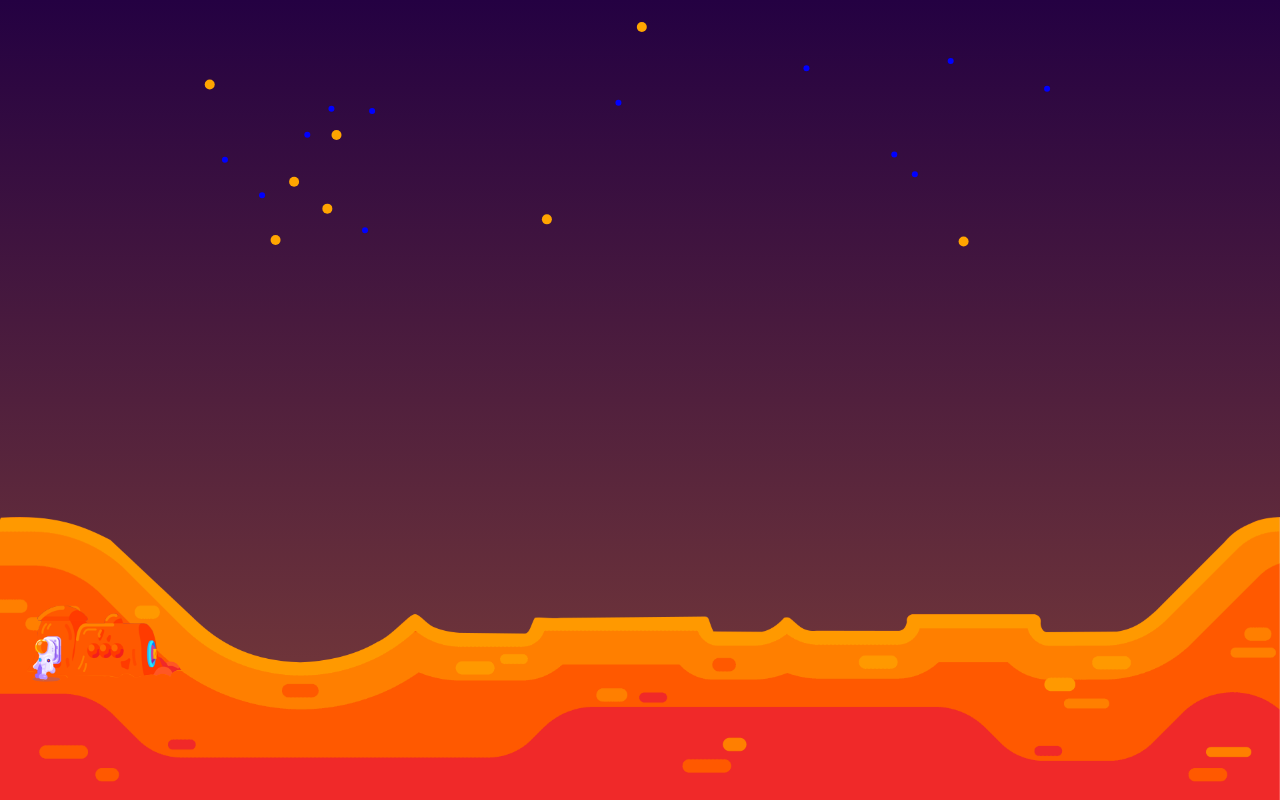
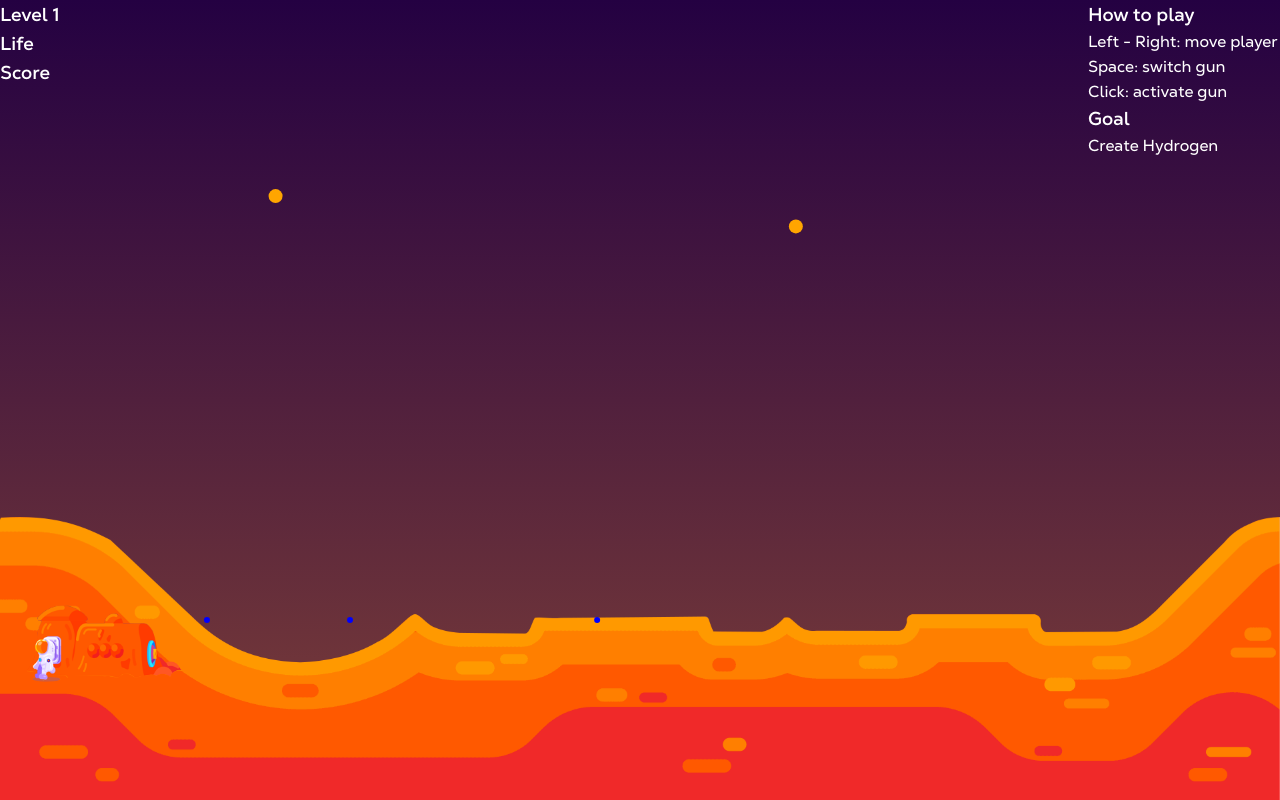
Before and after one commit to LoicTramis/matter-game-project, a plain HTML site: page index.html in a window 1280 px wide. Both pictures are taken after a click on the button "START". Drawn offline with Linux system fonts and the light colour scheme.

Commit message:
Add: Level 1

```diff
--- a/index.html
+++ b/index.html
@@ -11,21 +11,36 @@
 <body>
     <section id="start-screen">
         <article>
-            <h3>Welcome to the <span class="heavy">matter game</span></h3>
+            <h2>Welcome to the <span class="heavy">matter game</span></h2>
             <p>You arrived on Mars but you need water to survive.</p>
-            <p>Start <span class="bold">combining elementary particle</span> to create <span class="bold">water</span> and thrive on this planet!</p>
+            <p>Start <span class="bold">combining elementary particle</span> to create <span class="bold">water</span>
+                and thrive on this planet!</p>
             <button id="start-button">Start</button>
         </article>
     </section>
     <section id="game-screen">
-        <div id="status"></div>
+        <div id="status">
+            <h3 id="status-level"></h3>
+            <h3 id="status-life">Life</h3>
+            <h3 id="status-score">Score</h3>
+        </div>
         <canvas tabindex='1' id="game"></canvas>
-        <div id="app"></div>
+        <div id="rules">
+            <h3>How to play</h3>
+            <ul>
+                <li>Left - Right: move player </li>
+                <li>Space: switch gun</li>
+                <li>Click: activate gun</li>
+            </ul>
+            <h3>Goal</h3>
+            <p id="rules-goal"></p>
+        </div>
     </section>
     <div id="stuff"></div>
 
     <script src="./src/Particle.js"></script>
     <script src="./src/Electron.js"></script>
+    <script src="./src/Neutron.js"></script>
     <script src="./src/Proton.js"></script>
     <script src="./src/Player.js"></script>
     <script src="./src/Game.js"></script>
--- a/src/Game.js
+++ b/src/Game.js
@@ -116,26 +116,8 @@ class Game {
                 this.laser.moveTo(this.canvasElement.width / 2 - 2.5, this.canvasElement.height - 75);
                 this.ctx.lineWidth = 1;
                 this.laser.lineTo(
-          this.#toBorder(
-            this.canvasElement.width / 2 - 2.5,
-            this.canvasElement.height - 75,
-            mouseX,
-            mouseY,
-            0,
-            0,
-            this.canvasElement.width,
-            this.canvasElement.height
-          ).x,
-          this.#toBorder(
-            this.canvasElement.width / 2 - 2.5,
-            this.canvasElement.height - 75,
-            mouseX,
-            mouseY,
-            0,
-            0,
-            this.canvasElement.width,
-            this.canvasElement.height
-          ).y
+                    this.#toBorder(this.canvasElement.width / 2 - 2.5, this.canvasElement.height - 75, mouseX, mouseY, 0, 0, this.canvasElement.width, this.canvasElement.height).x,
+                    this.#toBorder(this.canvasElement.width / 2 - 2.5, this.canvasElement.height - 75, mouseX, mouseY, 0, 0, this.canvasElement.width, this.canvasElement.height).y
                 );
 
                 /* ------- COLOR --------- */
@@ -156,15 +138,21 @@ class Game {
         }
     }
 
-  generateParticles() {
-    for (let index = 0; index < 20; index++) {
-      this.particles.push(this.#randomParticle());
+    generateParticles(level) {
+        for (let index = 0; index < level.nbOfProtons; index++) {
+            this.particles.push(this.#randomParticle(false, "Proton"));
+        }
+        for (let index = 0; index < level.nbOfElectrons; index++) {
+            this.particles.push(this.#randomParticle(false, "Electron"));
         }
     }
 
     moveParticles() {
         this.particles.forEach((particle) => {
             particle.moveAround(this.canvasElement.width, this.canvasElement.height);
+            if (particle.constructor.name === "Electron" && !particle.isThrown) {
+                particle.drop();
+            }
         });
         this.particles = this.particles.filter((particle) => particle.y > -100);
     }
@@ -178,8 +166,9 @@ class Game {
                     // gravityGun.cooldown()
                 }
             } else if (particle.isInShooter) {
+                console.log("in shooter");
                 particle.x = this.canvasElement.width / 2 - 2.5;
-        particle.y = this.canvasElement.height - 25;
+                particle.y = this.canvasElement.height - 75;
                 const angle = (Math.atan2(mouseY - this.canvasElement.height - 25, mouseX - this.canvasElement.width / 2 - 2.5) * 180) / Math.PI;
                 // console.log(angle);
                 player.throwParticle(angle);
@@ -216,14 +205,12 @@ class Game {
                 if (particle1 !== particle2 && (particle1.isThrown || particle2.isThrown) && particle1.isParticleClose(particle2)) {
                     // This is working
                     if (particle1.constructor.name === "Electron" && particle2.constructor.name === "Proton") {
-            console.log("Electron close to Proton");
                         particle1.combine(particle1, particle2);
                         break particles;
                     }
                     // ! This is not working
                     // Bring the proton
                     if (particle1.constructor.name === "Proton" && particle2.constructor.name === "Electron") {
-            console.log("Proton close to Electron");
                         particle2.combine(particle2, particle1);
                         break particles;
                     }
@@ -278,10 +265,19 @@ class Game {
     /**
      * Generate a random particle
      */
-  #randomParticle() {
+    #randomParticle(isRandom, particle = "Proton") {
         let randomX = 10 + Math.random() * (this.canvasElement.width - 10);
         let randomY = 10 + Math.random() * (this.canvasElement.height - this.canvasElement.height * (3 / 5));
+
+        if (isRandom) {
             return Math.random() > 0.5 ? new Proton(randomX, randomY, "orange") : new Electron(randomX, randomY, "blue");
+        } else if (particle === "Proton") {
+            return new Proton(randomX, randomY, "orange");
+        } else if (particle === "Electron") {
+            return new Electron(randomX, randomY, "blue");
+        } else if (particle === "Neutron") {
+            return new Neutron(randomX, randomY, "white");
+        }
     }
 
     #drawParticle(particle, x, y) {
@@ -291,7 +287,7 @@ class Game {
         if (particle.constructor.name === "Electron") {
             this.ctx.arc(px, py, 3, 0, Math.PI * 2, true);
         } else {
-      this.ctx.arc(px, py, 5, 0, Math.PI * 2, true);
+            this.ctx.arc(px, py, 7, 0, Math.PI * 2, true);
         }
         this.ctx.closePath();
         this.ctx.fillStyle = particle.color; // particle.color
--- /dev/null
+++ b/src/Neutron.js
@@ -0,0 +1,5 @@
+class Neutron extends Particle {
+    constructor(x, y, color) {
+        super(x, y, null, null, null, null, color);
+    }
+}
--- a/src/Particle.js
+++ b/src/Particle.js
@@ -67,7 +67,6 @@ class Particle {
         this.isThrown = false;
         this.isRotating = false;
         this.hasChangedDir = false;
-
 
         this.color = color;
         this.originalSize = size;
@@ -147,16 +146,17 @@ class Particle {
         this.isGrounded = false;
         this.isInInventory = false;
         this.isInShooter = false;
+        console.log(this.particle);
     }
+
     drop() {
         this.isCaptured = true;
     }
 
     combine(particle1, particle2) {
         if (particle1.constructor.name === "Proton " && particle2.isThrown) {
-      console.log("yeap proton here")
-      particle1.vx = 0
-      particle1.vy = 0
+            particle1.vx = 0;
+            particle1.vy = 0;
         }
         this.theta += 0.1;
 
--- a/src/Player.js
+++ b/src/Player.js
@@ -23,8 +23,11 @@ class Player {
         }
         this.inventory.push(particle);
         this.inventory.at(-1).isInShooter = true; */
+        if (this.particle === null) {
             this.particle = particle;
             this.particle.isInShooter = true;
+            console.log(this.particle);
+        }
     }
 
     throwParticle(angle) {
@@ -32,6 +35,7 @@ class Player {
             return;
         }
         this.particle.throw(angle);
+        console.log(this.particle);
         this.particle = null;
         /*this.inventory.pop()?.throw();
         if (this.inventory.length) {
--- a/src/script.js
+++ b/src/script.js
@@ -5,17 +5,49 @@ window.onload = function () {
     const startScreen = document.getElementById("start-screen");
     const gameScreen = document.getElementById("game-screen");
 
+    /* === LEVELS === */
+    const levels = [
+        {
+            level: 1,
+            life: 3,
+            nbOfElectrons: 3,
+            nbOfProtons: 2,
+            nbOfNeutrons: 0,
+            goal: "Create Hydrogen",
+            won: false,
+            loose: false,
+        },
+        {
+            level: 2,
+            life: 3,
+            nbOfElectrons: 4,
+            nbOfProtons: 4,
+            nbOfNeutrons: 4,
+            goal: "Create Helium",
+            won: false,
+            loose: false,
+        },
+    ];
+
     startButton.addEventListener("click", () => {
         startScreen.style.display = "none";
         gameScreen.style.display = "flex";
-    loadGame();
+
+        loadGame(levels[0]);
     });
 };
 
-function loadGame() {
+function loadGame(level) {
+    /* === GET DOM === */
     const canvasElement = document.getElementById("game");
+    const statusLevelElement = document.getElementById("status-level");
+    const goalElement = document.getElementById("rules-goal");
     const inventoryElement = document.getElementById("stuff");
     const ctx = canvasElement.getContext("2d");
+
+    /* === SET DOM === */
+    statusLevelElement.textContent = `Level ${level.level}`;
+    goalElement.textContent = `${level.goal}`;
 
     /* === CANVAS DIMENSION === */
     const canvasWidth = (window.innerWidth * 70) / 100;
@@ -82,12 +114,11 @@ function loadGame() {
     }
 
     game.canvasElement.addEventListener("mousemove", mouseMove);
-
     game.canvasElement.addEventListener("click", keyPress);
     game.canvasElement.addEventListener("keydown", keyPress);
     game.canvasElement.addEventListener("keyup", keyPress);
 
-  game.generateParticles();
+    game.generateParticles(level);
 
     animate();
     function animate() {
--- a/styles/style.css
+++ b/styles/style.css
@@ -1,4 +1,4 @@
-@import url('./fonts.css');
+@import url("./fonts.css");
 
 * {
     margin: 0;
@@ -9,11 +9,11 @@ html {
     background: linear-gradient(#240142, #7e3f38);
 }
 body {
-    background-image:url("../assets/ground.png");
+    background-image: url("../assets/ground.png");
     background-size: contain;
     background-repeat: no-repeat;
     background-position: bottom;
-    font-family: 'Nexa';
+    font-family: "Nexa";
     color: white;
 }
 section {
@@ -35,7 +35,7 @@ section {
         flex-direction: column;
         gap: 1.1rem;
         width: 30%;
-        h3 {
+        h2 {
             font-size: 3rem;
             font-weight: 100;
             text-transform: uppercase;
@@ -44,7 +44,7 @@ section {
             font-size: 1.4em;
         }
         button {
-            font-family: 'Nexa';
+            font-family: "Nexa";
             font-size: 1.7rem;
             text-transform: uppercase;
             color: #f59706;
@@ -56,7 +56,7 @@ section {
         }
         button:hover {
             cursor: pointer;
-            background-color: rgba(0,0,0,0.2);
+            background-color: rgba(0, 0, 0, 0.2);
             border-color: #ef4f05;
             color: #ef4f05;
         }
@@ -78,13 +78,16 @@ section {
 }
 #game:focus {
     border: none;
-    outline: none
+    outline: none;
 }
 
-#app {
+#rules {
     position: relative;
     width: 15vw;
     background-color: transparent;
+    ul {
+        list-style-type: none;
+    }
 }
 #stuff {
     background-color: transparent;
```
Also changed, not shown: 1 other file. Lines whose indentation alone changed are shown as unchanged.
